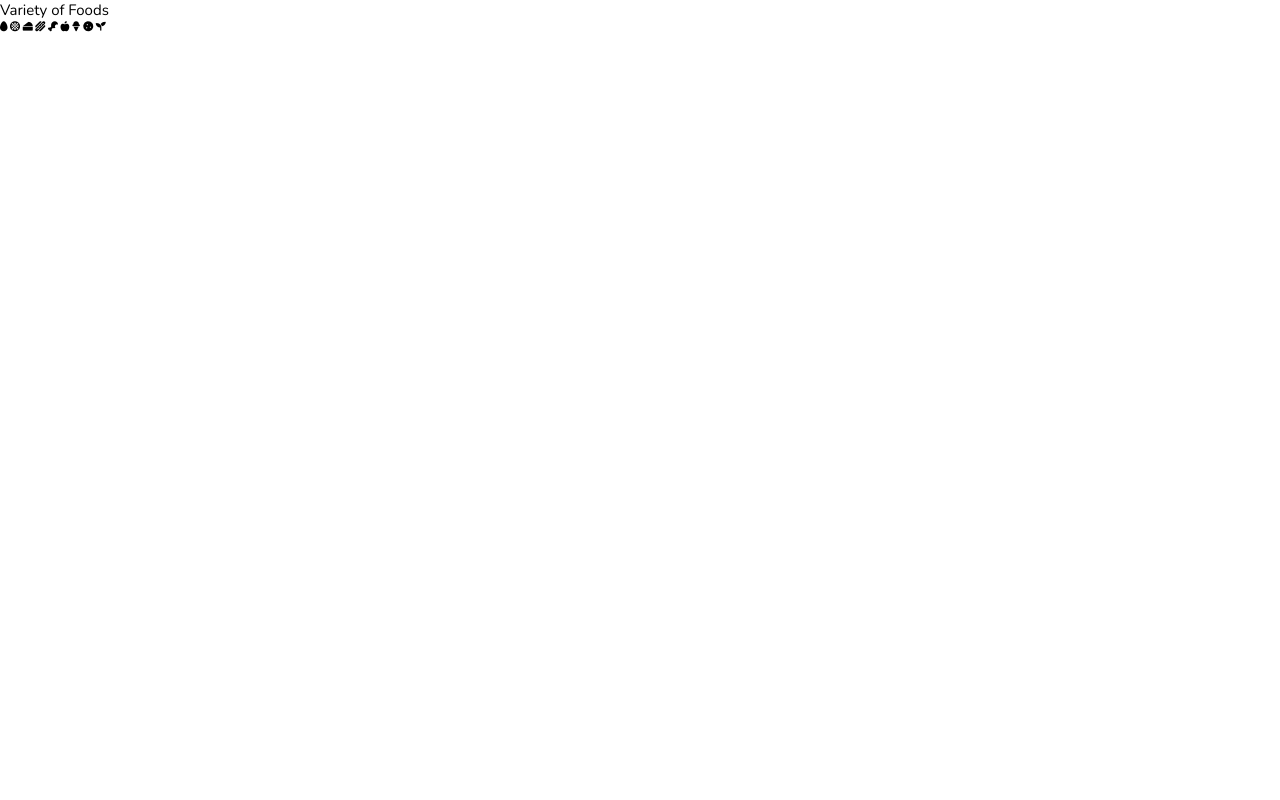
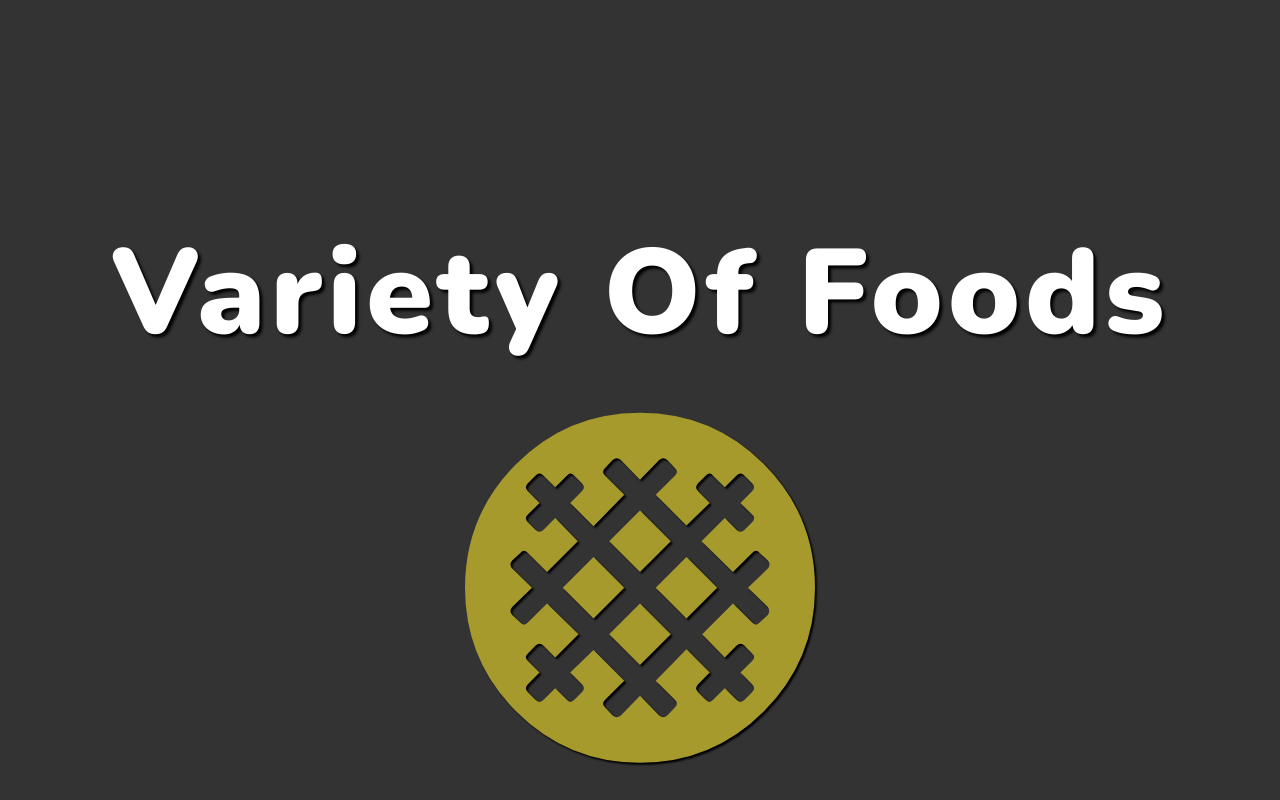
Before and after one commit to Billybillycode/Foods, a plain HTML site: page index.html in a window 1280 px wide. Drawn offline with nearby package versions, Linux system fonts and the light colour scheme.

Commit message:
Style Landing Page and Create Slideshow

```diff
--- a/index.html
+++ b/index.html
@@ -17,7 +17,7 @@
             Variety of Foods
         </h1>
         <div class="section-1-icons">
-            <i class="fas fa-egg"></i>
+            <i class="fas fa-egg change"></i>
             <i class="fas fa-stroopwafel"></i>
             <i class="fas fa-cheese"></i>
             <i class="fas fa-hotdog"></i>
--- a/script.js
+++ b/script.js
@@ -1 +1,19 @@
-console.log('hello')
+const icons = document.querySelectorAll('.section-1-icons i');
+let i = 1
+
+setInterval(() => {
+    i++
+
+    const icon = document.querySelector('.section-1-icons .change');
+
+    icon.classList.remove('change');
+
+    if(i > icons.length) {
+        icons[0].classList.add('change')
+        i = 1
+    }else {
+
+        icon.nextElementSibling.classList.add('change')
+    }
+
+},4000)
--- a/style.css
+++ b/style.css
@@ -17,3 +17,41 @@ html {
 }
 
 /* End of Common Style */
+
+/* Section 1 */
+.section-1 {
+    width: 100%;
+    height: 100vh;
+    background-color: #333;
+    display: flex;
+    flex-direction: column;
+    align-items: center;
+    justify-content: space-evenly;
+}
+
+.section-heading {
+    font-size: 12rem;
+    font-weight: 900;
+    color: #fff;
+    text-align: center;
+    text-transform: capitalize;
+    letter-spacing: 0.5rem;
+    text-shadow: .3rem .3rem .3rem #000;
+
+}
+
+.section-1-icons i {
+    font-size: 35rem;
+    color: #a79a2d;
+    position: absolute;
+    transform: translate(-50%, -50%) scale(0);
+    text-shadow: .2rem .2rem .2rem #000;
+    transition: transform .3s;
+}
+
+.section-1-icons i.change {
+    transform: translate(-50%, -50%) scale(1);
+    transition: transform .3s .3s;
+
+}
+/* End of Section 1 */
```
